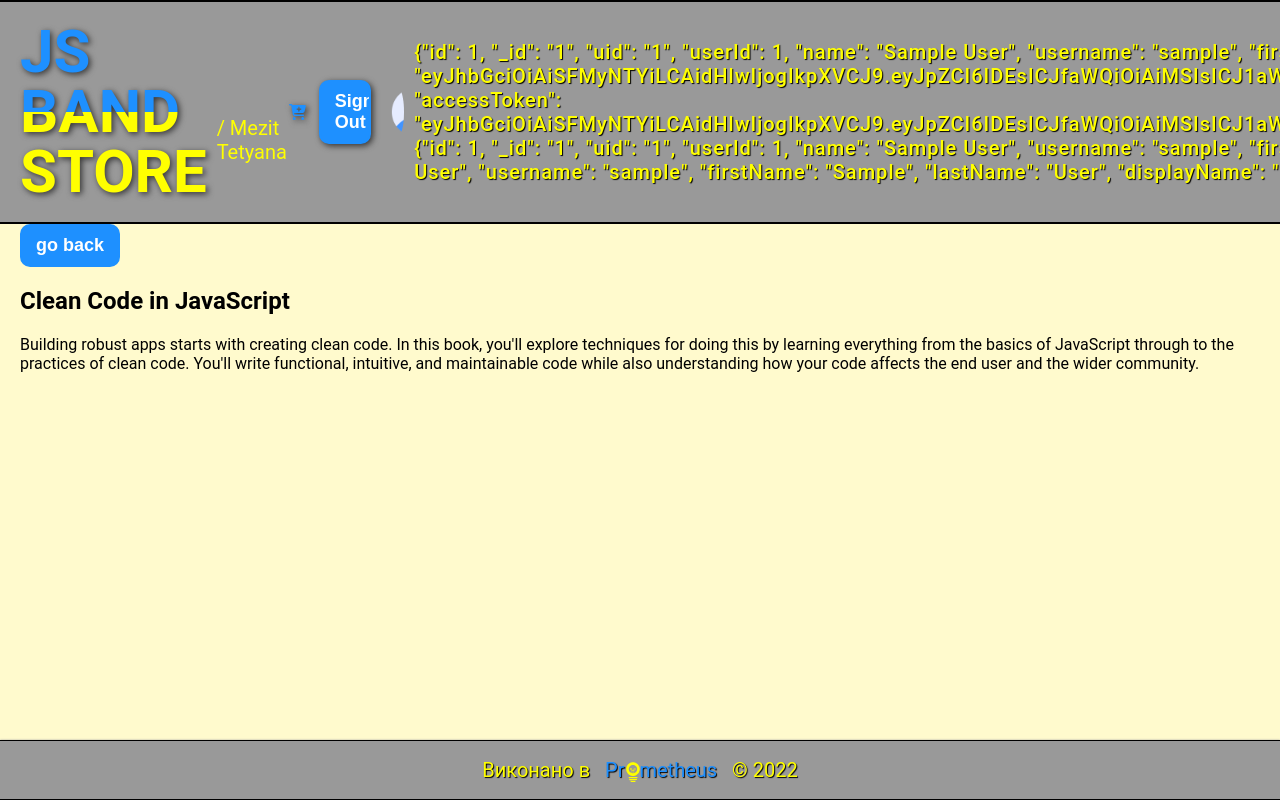
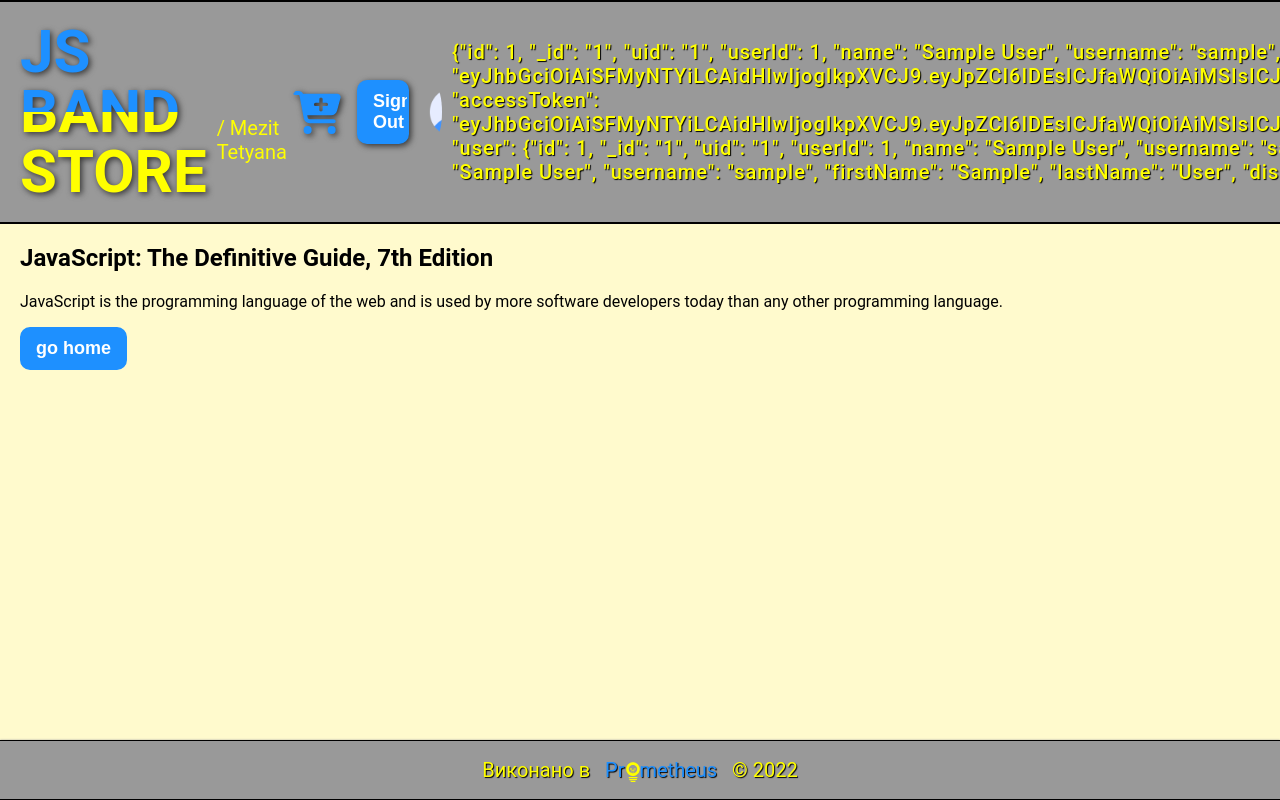
Before and after one commit to NemesisUA/x-course-task, a React (Create React App) app: page /1 in a window 1280 px wide. Shown: the top 800 px of the page. Built offline with nearby package versions, Linux system fonts and the light colour scheme; sample sign-in values are in the browser's storage.

Commit message:
feat: add link to Cart and redirect to 404page

```diff
--- a/src/components/Header.jsx
+++ b/src/components/Header.jsx
@@ -24,7 +24,9 @@ const Header = () => {
                 <p className="sub-heading">/ Mezit Tetyana</p>
                 { user &&
                     <div className="cart-block">
-                        <div className="cart-block__cart"></div>
+                        <Link to="cart">
+                            <div className="cart-block__cart"></div>
+                        </Link>
                         <Button onClick={handleSignout} className="cart-block__sign-btn" children="Sign-Out"></Button>
                         <div className="cart-block__user">
                             <div className="cart-block__user-avatar"></div>
--- a/src/hoc/BooksListProvider.jsx
+++ b/src/hoc/BooksListProvider.jsx
@@ -9,6 +9,7 @@ export const BooksListProvider = ({children}) => {
         fetch('./books.json')
           .then(response => response.json())
           .then(data => setData(data.books))
+          .catch(error => console.log(error.message));
       }
 
     useEffect(() => {
--- a/src/pages/Notfoundpage.jsx
+++ b/src/pages/Notfoundpage.jsx
@@ -3,8 +3,9 @@ import { Link } from 'react-router-dom';
 export function Notfoundpage() {
     return (
         <>
-            <h2>404 page</h2>
-            <Link to="/">go home</Link>
+            <h2>404</h2>
+            <p>Oops, there is no such a book or page.</p>
+            <Link to="/"><button>go home</button></Link>
         </>
     )
 }
--- a/src/pages/SpecificBookPage.jsx
+++ b/src/pages/SpecificBookPage.jsx
@@ -1,4 +1,4 @@
-import { useParams } from 'react-router-dom';
+import { Link, useParams } from 'react-router-dom';
 import { useNavigate} from 'react-router-dom';
 import { useState, useEffect, useContext } from 'react';
 import { BooksListContext } from "../hoc/BooksListProvider";
@@ -6,20 +6,34 @@ import { BooksListContext } from "../hoc/BooksListProvider";
 const SpecificBookPage = () => {
     const navigate = useNavigate();
     const { id } = useParams();
-    const book = useContext(BooksListContext)[id];
+    console.log('id',id);
 
-    const goBack = () => navigate('/');
+    const book = useContext(BooksListContext)[id - 1] || null;
+
+    useEffect(()=>{
+        if ( !Number.isInteger(+id) ) {
+          return  navigate('*', {replace: true});
+        }
+    }, [id, navigate]);
 
     return (
-        <div>
-            <button onClick={goBack}>go back</button>
+        <>
             { book && (
                 <>
                     <h2>{book.title}</h2>
                     <p>{book.shortDescription}</p>
+                    <Link to="/"><button>go home</button></Link>
                 </>
             )}
-        </div>
+            { !book && (
+                <>
+                    <h3>Oops, there is no such a book.</h3>
+                    <Link to="/"><button>go home</button></Link>
+                </>
+            )
+
+            }
+        </>
     )
 }
 
```
